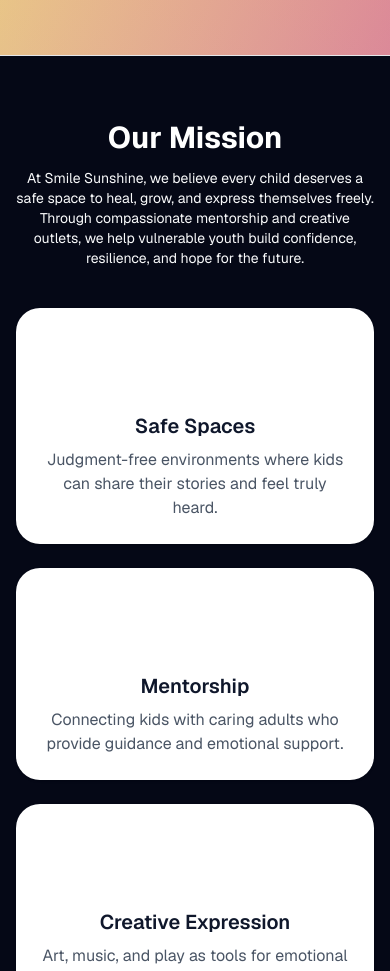
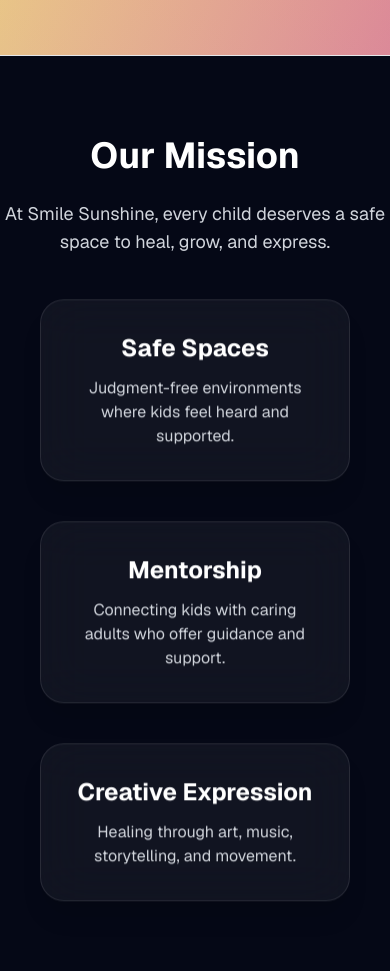
Before and after one commit to BitCoinKing/smilesunshine, a Next.js app: page / in a window 390 px wide. Shown: the part 1020-1991 px from the top of the page. Built offline with nearby package versions, Linux system fonts and the light colour scheme.

Commit message:
sun update

```diff
--- a/src/app/page.tsx
+++ b/src/app/page.tsx
@@ -1,7 +1,7 @@
 import { Header } from "@/components/Header";
 import { Hero } from "@/components/Hero";
 import { Mission } from "@/components/Sections/Mission";
-import { ProgramsSection } from "@/components/ProgramsSection";
+import ProgramsSection from "@/components/ProgramsSection";
 import { AboutSection } from "@/components/AboutSection";
 import { Vision } from "@/components/Sections/Vision";
 import { Board } from "@/components/Sections/Board";
--- a/src/components/ProgramsSection.tsx
+++ b/src/components/ProgramsSection.tsx
@@ -1,74 +1,73 @@
 "use client";
+import { motion, AnimatePresence } from "framer-motion";
+import { useState, useEffect } from "react";
 
-import { useState, useEffect } from "react";
-import { motion } from "framer-motion";
-import { Home, Palette, Users, Sun, HeartHandshake } from "lucide-react";
-import { ProgramCard } from "./ProgramCard";
-import { ProgramModal } from "./ProgramModal";
+type ProgramItem = {
+  title: string;
+  short: string;
+  long: string;
+  features: string[];
+};
 
-const programs = [
+const programs: ProgramItem[] = [
   {
-    id: "safe-spaces",
     title: "Safe Spaces After School",
-    icon: Home,
-    cardDescription: "A warm, supervised space where youth ages 7–17 can decompress, talk, create, and feel safe.",
-    modalDetails: [
-      "Drop-in hours 3–7 PM",
-      "Judgment-free support",
-      "Weekly group circles",
-      "Art + journal station",
-      "Quiet decompression corner",
-      "Trauma-informed staff"
+    short: "A warm, supervised sanctuary where youth can decompress, share, and heal together.",
+    long: "Our after-school safe spaces provide emotional support, creative play, and restorative circles in a trauma-informed environment where youth ages 7–17 can feel truly heard and supported.",
+    features: [
+      "Drop-in hours 3–7 PM daily",
+      "Trauma-informed facilitators",
+      "Creative expression stations",
+      "Restorative circle sessions",
+      "Emotional regulation tools"
     ]
   },
   {
-    id: "creative-healing",
     title: "Creative Healing Lab",
-    icon: Palette,
-    cardDescription: "Healing through expression with art, music, journaling, and movement.",
-    modalDetails: [
-      "Art therapy",
-      "Music / rhythm healing",
-      "Movement + somatics",
-      "Journaling + storytelling",
-      "Photography exploration"
+    short: "Art therapy, music sessions, and movement workshops for emotional release.",
+    long: "Our Creative Healing Lab blends expressive arts therapy, music sessions, storytelling workshops, and movement exercises to help youth unlock emotions and build confidence through creativity.",
+    features: [
+      "Weekly art therapy sessions",
+      "Music and rhythm healing",
+      "Movement and somatic work",
+      "Journaling and storytelling",
+      "Photography and self-expression"
     ]
   },
   {
-    id: "mentorship-circles",
     title: "Mentorship Circles",
-    icon: Users,
-    cardDescription: "Trained, caring adults offering guidance, connection, and emotional safety.",
-    modalDetails: [
-      "One-to-one matching",
-      "Group mentorship",
-      "Support for grief/anxiety",
-      "Trusted adult listeners",
-      "Youth empowerment"
+    short: "Guided small groups with caring adults building trust and resilience.",
+    long: "Small group mentorship circles led by trained adults help youth build trust, connection, self-awareness, and emotional resilience through weekly guided conversations and activities.",
+    features: [
+      "One-to-one matching available",
+      "Small group dynamics (4–6 youth)",
+      "Weekly guided sessions",
+      "Emotional safety protocols",
+      "Long-term relationship building"
     ]
   },
   {
-    id: "weekend-empowerment",
     title: "Weekend Empowerment Days",
-    icon: Sun,
-    cardDescription: "Saturday workshops that build confidence, creativity, and community.",
-    modalDetails: [
+    short: "Themed Saturday workshops fostering confidence, creativity, and community.",
+    long: "Our empowerment days offer themed weekend sessions focused on identity building, community service, creative expression labs, team-bonding activities, and confidence development.",
+    features: [
       "Half-day wellness workshops",
-      "Community meals",
-      "Guest speakers",
-      "Connection activities"
+      "Community service projects",
+      "Identity and self-discovery",
+      "Team-building activities",
+      "Confidence-building exercises"
     ]
   },
   {
-    id: "family-support",
     title: "Family Support Pathways",
-    icon: HeartHandshake,
-    cardDescription: "Support for the whole household navigating emotional or practical challenges.",
-    modalDetails: [
-      "Parent guidance",
-      "Resource navigation",
-      "Crisis support",
-      "Strengthening communication"
+    short: "Comprehensive support for households navigating emotional challenges.",
+    long: "Families receive personalized support including parent coaching, conflict resolution sessions, resource navigation, emotional guidance, and long-term planning tools.",
+    features: [
+      "Parent coaching sessions",
+      "Family conflict resolution",
+      "Resource navigation support",
+      "Emotional guidance counseling",
+      "Long-term planning assistance"
     ]
   }
 ];
@@ -78,31 +77,33 @@ function FloatingParticles() {
   const [particles, setParticles] = useState<any[]>([]);
 
   useEffect(() => {
-    const generated = Array.from({ length: 15 }, () => ({
+    const generated = Array.from({ length: 20 }, () => ({
       left: Math.random() * 100,
       top: Math.random() * 100,
-      xMovement: Math.random() * 10 - 5,
-      duration: 8 + Math.random() * 4,
-      delay: Math.random() * 2,
+      size: Math.random() * 4 + 2,
+      duration: 15 + Math.random() * 10,
+      delay: Math.random() * 5,
     }));
     setParticles(generated);
   }, []);
 
-  // During SSR particles array is empty, preventing hydration mismatch
   return (
     <div className="absolute inset-0 overflow-hidden pointer-events-none">
       {particles.map((p, i) => (
         <motion.div
           key={i}
-          className="absolute w-2 h-2 bg-white/10 rounded-full"
+          className="absolute rounded-full"
           style={{
             left: `${p.left}%`,
             top: `${p.top}%`,
+            width: `${p.size}px`,
+            height: `${p.size}px`,
+            background: `rgba(255, 240, 180, ${0.15 + Math.random() * 0.2})`,
           }}
           animate={{
-            y: [0, -20, 0],
-            x: [0, p.xMovement, 0],
-            opacity: [0.1, 0.3, 0.1],
+            y: [0, -30, 0],
+            x: [0, Math.random() * 20 - 10, 0],
+            opacity: [0.2, 0.5, 0.2],
           }}
           transition={{
             duration: p.duration,
@@ -116,58 +117,166 @@ function FloatingParticles() {
   );
 }
 
-export function ProgramsSection() {
-  const [selectedProgram, setSelectedProgram] = useState<typeof programs[0] | null>(null);
+export default function ProgramsSection() {
+  const [active, setActive] = useState<ProgramItem | null>(null);
 
   return (
-    <>
-      <section id="programs" className="relative bg-gradient-to-br from-[#FFF9D9] to-[#FFE7B3] overflow-hidden">
-        <FloatingParticles />
+    <section className="relative py-24 overflow-hidden" style={{
+      background: 'linear-gradient(180deg, #F6EB61 0%, #F4D98E 40%, #F3C2A0 100%)'
+    }}>
+      <FloatingParticles />
 
+      <div className="relative z-10 max-w-7xl mx-auto px-6 lg:px-12">
         <motion.div
           initial={{ opacity: 0, y: 30 }}
           whileInView={{ opacity: 1, y: 0 }}
           viewport={{ once: true, amount: 0.3 }}
-          transition={{ duration: 0.7 }}
-          className="ss-section text-center"
+          transition={{ duration: 0.8 }}
+          className="text-center mb-20"
         >
-          <h2 className="text-3xl sm:text-4xl font-bold text-neutral-900 mb-4">
+          <h2 className="text-4xl lg:text-5xl font-bold text-gray-900 mb-6">
             Our Programs
           </h2>
-          <p className="text-lg text-neutral-700 max-w-2xl mx-auto">
+          <p className="text-lg lg:text-xl text-gray-700 max-w-3xl mx-auto leading-relaxed">
             Comprehensive support programs designed to heal, empower, and connect vulnerable youth with the care they deserve.
           </p>
+        </motion.div>
 
+        {/* Grid */}
+        <motion.div
+          initial="hidden"
+          whileInView="show"
+          viewport={{ once: true, margin: "-100px" }}
+          variants={{
+            hidden: {},
+            show: { transition: { staggerChildren: 0.2 } }
+          }}
+          className="grid grid-cols-1 md:grid-cols-2 lg:grid-cols-3 gap-8 lg:gap-10"
+        >
+          {programs.map((program, i) => (
+            <motion.div
+              key={i}
+              variants={{
+                hidden: { opacity: 0, y: 60 },
+                show: { opacity: 1, y: 0 }
+              }}
+              whileHover={{
+                y: -6,
+                boxShadow: "0 20px 40px rgba(0,0,0,0.1)"
+              }}
+              transition={{ type: "spring", stiffness: 300, damping: 20 }}
+              onClick={() => setActive(program)}
+              className="cursor-pointer group"
+            >
+              <div
+                className="h-full p-8 lg:p-10 rounded-3xl transition-all duration-500 group-hover:shadow-2xl"
+                style={{
+                  background: 'rgba(255,255,255,0.55)',
+                  backdropFilter: 'blur(12px)',
+                  border: '1px solid rgba(255,255,255,0.35)',
+                  boxShadow: '0 8px 24px rgba(0,0,0,0.05)'
+                }}
+              >
+                <h3 className="text-2xl font-semibold text-gray-900 mb-4 group-hover:text-gray-800 transition-colors">
+                  {program.title}
+                </h3>
+                <p className="text-gray-700 mb-8 leading-relaxed">{program.short}</p>
+
+                <motion.button
+                  whileHover={{ scale: 1.05 }}
+                  whileTap={{ scale: 0.95 }}
+                  className="px-6 py-3 rounded-full font-medium text-white shadow-lg hover:shadow-xl transition-all duration-300"
+                  style={{
+                    background: 'linear-gradient(90deg, #F6EB61, #F5C36A, #F29D77)'
+                  }}
+                >
+                  Learn More
+                </motion.button>
+              </div>
+            </motion.div>
+          ))}
+        </motion.div>
+      </div>
+
+      {/* Modal */}
+      <AnimatePresence>
+        {active && (
           <motion.div
+            className="fixed inset-0 z-50 flex items-center justify-center"
+            style={{
+              backdropFilter: 'blur(18px)',
+              background: 'rgba(255, 240, 200, 0.35)'
+            }}
             initial={{ opacity: 0 }}
-            whileInView={{ opacity: 1 }}
-            viewport={{ once: true, amount: 0.3 }}
-            transition={{ duration: 0.5, delay: 0.2 }}
-            className="mt-12 grid gap-6 md:grid-cols-2 lg:grid-cols-3"
+            animate={{ opacity: 1 }}
+            exit={{ opacity: 0 }}
+            transition={{ duration: 0.3 }}
           >
-            {programs.map((program, index) => (
-              <motion.div
-                key={program.id}
-                initial={{ opacity: 0, y: 20 }}
-                whileInView={{ opacity: 1, y: 0 }}
-                viewport={{ once: true, amount: 0.3 }}
-                transition={{ duration: 0.5, delay: index * 0.1 }}
+            <motion.div
+              initial={{ scale: 0.95, opacity: 0 }}
+              animate={{ scale: 1, opacity: 1 }}
+              exit={{ scale: 0.95, opacity: 0 }}
+              transition={{ duration: 0.3, ease: "easeOut" }}
+              className="max-w-2xl w-full mx-6"
+            >
+              <div
+                className="relative p-8 lg:p-12 rounded-3xl shadow-2xl"
+                style={{
+                  background: 'rgba(255,255,255,0.9)',
+                  backdropFilter: 'blur(20px)',
+                  border: '1px solid rgba(255,255,255,0.4)',
+                  boxShadow: '0 25px 50px rgba(0,0,0,0.15)'
+                }}
               >
-                <ProgramCard
-                  program={program}
-                  onOpen={() => setSelectedProgram(program)}
-                />
-              </motion.div>
-            ))}
+                <motion.button
+                  whileHover={{ scale: 1.1 }}
+                  whileTap={{ scale: 0.9 }}
+                  onClick={() => setActive(null)}
+                  className="absolute top-6 right-6 w-10 h-10 rounded-full flex items-center justify-center text-gray-600 hover:text-gray-800 transition-colors"
+                  style={{
+                    background: 'rgba(255,255,255,0.8)',
+                    boxShadow: '0 4px 12px rgba(0,0,0,0.1)'
+                  }}
+                >
+                  ✕
+                </motion.button>
+
+                <motion.div
+                  initial={{ opacity: 0, y: 20 }}
+                  animate={{ opacity: 1, y: 0 }}
+                  transition={{ delay: 0.2, duration: 0.5 }}
+                >
+                  <h3 className="text-3xl lg:text-4xl font-bold text-gray-900 mb-6">
+                    {active.title}
+                  </h3>
+
+                  <p className="text-lg text-gray-700 leading-relaxed mb-8">
+                    {active.long}
+                  </p>
+
+                  <div className="space-y-3">
+                    <h4 className="text-lg font-semibold text-gray-800 mb-4">What you'll experience:</h4>
+                    <ul className="space-y-3">
+                      {active.features.map((feature, index) => (
+                        <motion.li
+                          key={index}
+                          initial={{ opacity: 0, x: -20 }}
+                          animate={{ opacity: 1, x: 0 }}
+                          transition={{ delay: 0.3 + index * 0.1, duration: 0.4 }}
+                          className="flex items-start space-x-3"
+                        >
+                          <span className="text-yellow-500 text-lg mt-1">✦</span>
+                          <span className="text-gray-700 leading-relaxed">{feature}</span>
+                        </motion.li>
+                      ))}
+                    </ul>
+                  </div>
+                </motion.div>
+              </div>
+            </motion.div>
           </motion.div>
-        </motion.div>
-      </section>
-
-      <ProgramModal
-        program={selectedProgram}
-        isOpen={!!selectedProgram}
-        onClose={() => setSelectedProgram(null)}
-      />
-    </>
+        )}
+      </AnimatePresence>
+    </section>
   );
 }
--- a/src/components/Sections/Mission.tsx
+++ b/src/components/Sections/Mission.tsx
@@ -1,72 +1,87 @@
 "use client";
+import { motion, AnimatePresence } from "framer-motion";
+import { useState } from "react";
 
-import { motion } from "framer-motion";
-import { useReveal } from "@/lib/useReveal";
+type MissionItem = {
+  title: string;
+  short: string;
+  long: string;
+};
+
+const missionItems: MissionItem[] = [
+  {
+    title: "Safe Spaces",
+    short: "Judgment-free environments where kids feel heard and supported.",
+    long: "Smile Sunshine's Safe Spaces provide trauma-informed environments with trained facilitators, restorative circles, emotional regulation support, and trusted adults available for real-time connection."
+  },
+  {
+    title: "Mentorship",
+    short: "Connecting kids with caring adults who offer guidance and support.",
+    long: "Mentorship includes weekly one-on-one sessions, parent partnership, identity development, crisis guidance, and long-term emotional growth planning."
+  },
+  {
+    title: "Creative Expression",
+    short: "Healing through art, music, storytelling, and movement.",
+    long: "Through art therapy, music therapy, open expression labs, performance, and tactile creative tools, youth discover identity, self-worth, and emotional release."
+  }
+];
 
 export function Mission() {
-  const { ref, containerVariants, itemVariants } = useReveal();
+  const [active, setActive] = useState<MissionItem | null>(null);
 
   return (
-    <section id="mission" className="bg-ss-surface">
-      <div className="ss-section text-center">
+    <div className="py-20 text-center relative">
+      <h2 className="text-4xl font-bold text-white mb-6">Our Mission</h2>
+      <p className="text-lg max-w-3xl mx-auto text-gray-300 mb-12">
+        At Smile Sunshine, every child deserves a safe space to heal, grow, and express.
+      </p>
+
+      <div className="grid grid-cols-1 md:grid-cols-3 gap-10 px-10">
+        {missionItems.map((item, i) => (
           <motion.div
-          ref={ref}
-          initial="hidden"
-          animate="visible"
-          variants={containerVariants}
+            key={i}
+            onClick={() => setActive(item)}
+            whileHover={{ scale: 1.05 }}
+            animate={{ y: [0, -8, 0] }}
+            transition={{ duration: 4, repeat: Infinity }}
+            className="cursor-pointer p-8 rounded-3xl backdrop-blur-xl bg-white/5 border border-white/10
+                       shadow-xl hover:shadow-2xl hover:border-white/20
+                       transition-all duration-300"
           >
-          <h2 className="text-3xl sm:text-4xl font-bold text-white">
-            Our Mission
-          </h2>
-          <p className="mt-3 text-sm sm:text-base text-ss-muted">
-            At Smile Sunshine, we believe every child deserves a safe space to heal, grow, and express themselves freely.
-            Through compassionate mentorship and creative outlets, we help vulnerable youth build confidence, resilience, and hope for the future.
-          </p>
+            <h3 className="text-2xl font-bold text-white mb-3">{item.title}</h3>
+            <p className="text-gray-300">{item.short}</p>
           </motion.div>
+        ))}
+      </div>
 
+      <AnimatePresence>
+        {active && (
           <motion.div
-          initial="hidden"
-          animate="visible"
-          variants={containerVariants}
-          className="mt-10 grid gap-6 md:grid-cols-3"
+            className="fixed inset-0 bg-black/60 backdrop-blur-lg flex items-center justify-center z-50"
+            initial={{ opacity: 0 }}
+            animate={{ opacity: 1 }}
+            exit={{ opacity: 0 }}
           >
-          <motion.div variants={itemVariants} className="bg-white text-slate-900 rounded-3xl shadow-sm p-6">
-            <div className="w-16 h-16 bg-gradient-to-br from-ss-primary to-ss-accent rounded-full mx-auto mb-4 flex items-center justify-center">
-              <svg className="w-8 h-8 text-white" fill="currentColor" viewBox="0 0 24 24">
-                <path d="M12 2l3.09 6.26L22 9.27l-5 4.87 1.18 6.88L12 17.77l-6.18 3.25L7 14.14 2 9.27l6.91-1.01L12 2z"/>
-              </svg>
-            </div>
-            <h3 className="text-xl font-semibold mb-2">Safe Spaces</h3>
-            <p className="text-gray-600">
-              Judgment-free environments where kids can share their stories and feel truly heard.
-            </p>
-          </motion.div>
+            <motion.div
+              initial={{ scale: 0.8, opacity: 0 }}
+              animate={{ scale: 1, opacity: 1 }}
+              exit={{ scale: 0.8, opacity: 0 }}
+              transition={{ duration: 0.25 }}
+              className="p-10 max-w-lg bg-white/10 border border-white/20 rounded-3xl shadow-2xl text-white relative"
+            >
+              <button
+                onClick={() => setActive(null)}
+                className="absolute top-4 right-4 text-white text-xl hover:opacity-70"
+              >
+                ×
+              </button>
 
-          <motion.div variants={itemVariants} className="bg-white text-slate-900 rounded-3xl shadow-sm p-6">
-            <div className="w-16 h-16 bg-gradient-to-br from-ss-secondary to-ss-primary rounded-full mx-auto mb-4 flex items-center justify-center">
-              <svg className="w-8 h-8 text-white" fill="currentColor" viewBox="0 0 24 24">
-                <path d="M16 4c0-1.11.89-2 2-2s2 .89 2 2-.89 2-2 2-2-.89-2-2zm4 18v-6h2.5l-2.54-7.63A1.75 1.75 0 0 0 18.06 7H5.94a1.75 1.75 0 0 0-1.72 1.37L1.5 16H4v6a1 1 0 0 0 1 1h1a1 1 0 0 0 1-1v-1h8v1a1 1 0 0 0 1 1h1a1 1 0 0 0 1-1zm-7-9h3l1.5 4H12v-4zm-5 0h3v4H5.5l1.5-4z"/>
-              </svg>
-            </div>
-            <h3 className="text-xl font-semibold mb-2">Mentorship</h3>
-            <p className="text-gray-600">
-              Connecting kids with caring adults who provide guidance and emotional support.
-            </p>
-          </motion.div>
-
-          <motion.div variants={itemVariants} className="bg-white text-slate-900 rounded-3xl shadow-sm p-6">
-            <div className="w-16 h-16 bg-gradient-to-br from-ss-accent to-ss-secondary rounded-full mx-auto mb-4 flex items-center justify-center">
-              <svg className="w-8 h-8 text-white" fill="currentColor" viewBox="0 0 24 24">
-                <path d="M12 2C6.48 2 2 6.48 2 12s4.48 10 10 10 10-4.48 10-10S17.52 2 12 2zm-2 15l-5-5 1.41-1.41L10 14.17l7.59-7.59L19 8l-9 9z"/>
-              </svg>
-            </div>
-            <h3 className="text-xl font-semibold mb-2">Creative Expression</h3>
-            <p className="text-gray-600">
-              Art, music, and play as tools for emotional healing and self-discovery.
-            </p>
+              <h3 className="text-3xl font-bold mb-4">{active.title}</h3>
+              <p className="text-gray-200 leading-relaxed">{active.long}</p>
             </motion.div>
           </motion.div>
+        )}
+      </AnimatePresence>
     </div>
-    </section>
   );
 }
```
Also changed, not shown: src/components/Header.tsx (+67 -6 lines). Lines whose indentation alone changed are shown as unchanged.
